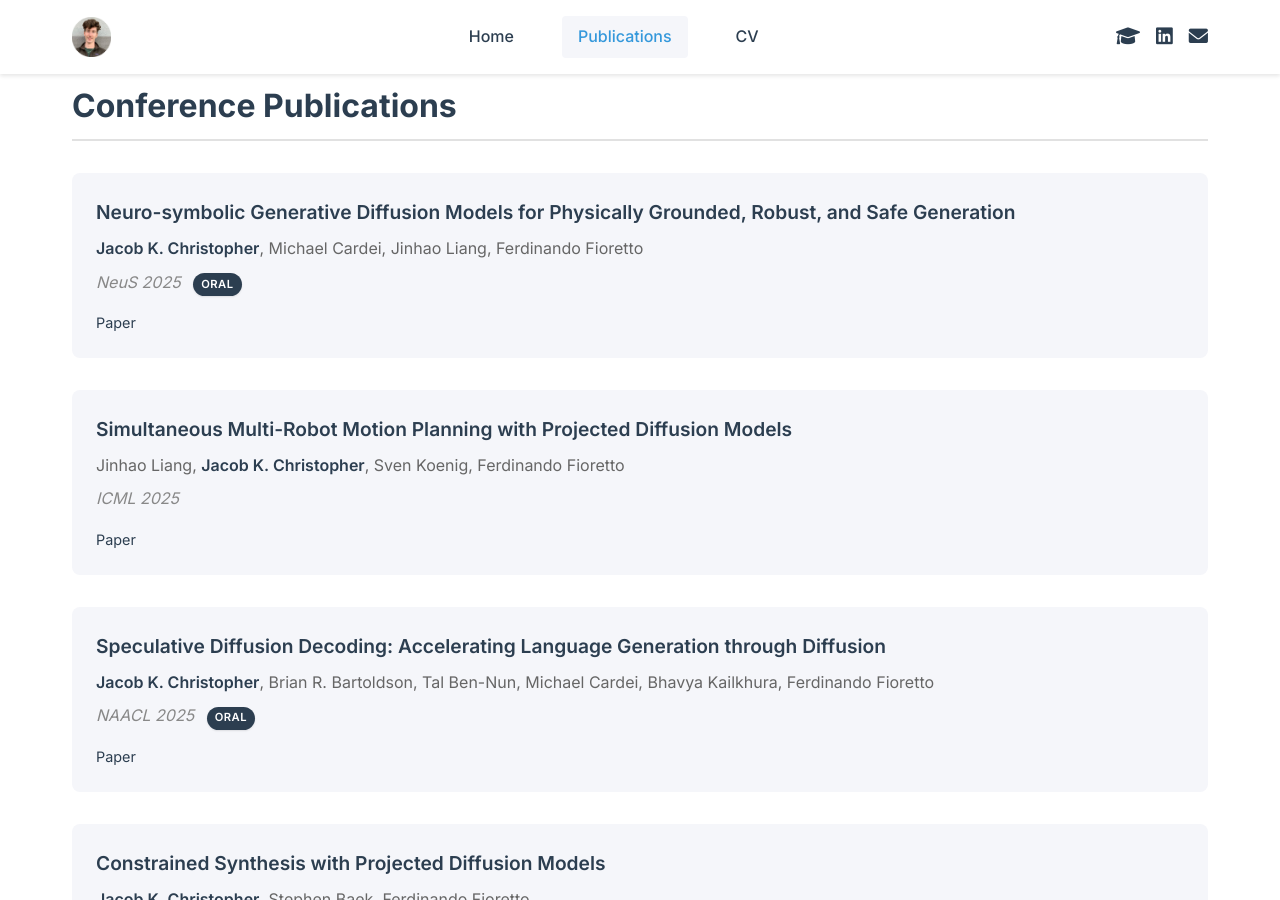
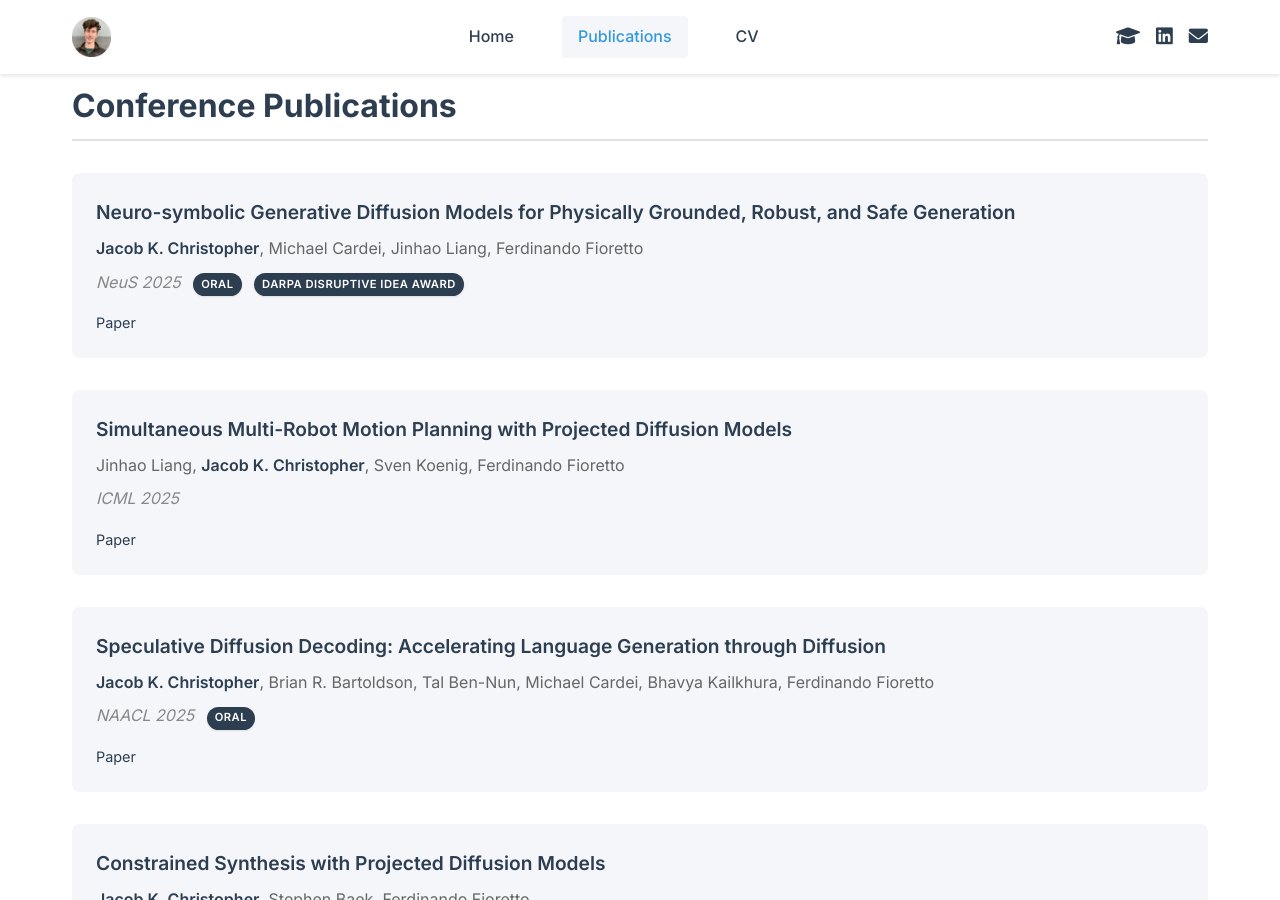
Before and after one commit to jacobchristopher/jacobchristopher.github.io, a Jekyll site: the page built from publications.md, in a window 1280 px wide and 900 px high. Built offline with Jekyll 4.4.1, drawn with Linux system fonts in a browser that asks for light colours.

Commit message:
Update publications.md

```diff
--- a/publications.md
+++ b/publications.md
@@ -11,6 +11,7 @@ title: Publications
             <div class="publication-authors"><span class="highlight">Jacob K. Christopher</span>, Michael Cardei, Jinhao Liang, Ferdinando Fioretto</div>
             <div class="publication-venue">NeuS 2025</div>
             <div class="publication-award">ORAL</div>
+            <div class="publication-award">DARPA Disruptive Idea Award</div>
             <div class="publication-links">
                 <a href="https://arxiv.org/abs/2506.01121" target="_blank">Paper</a>
             </div>
```
